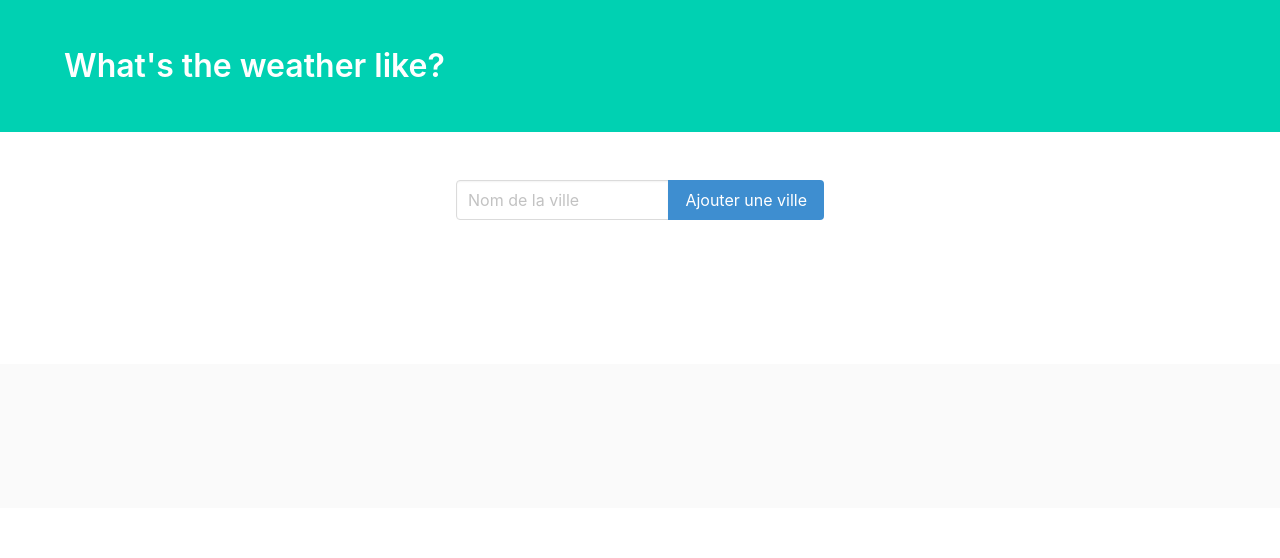
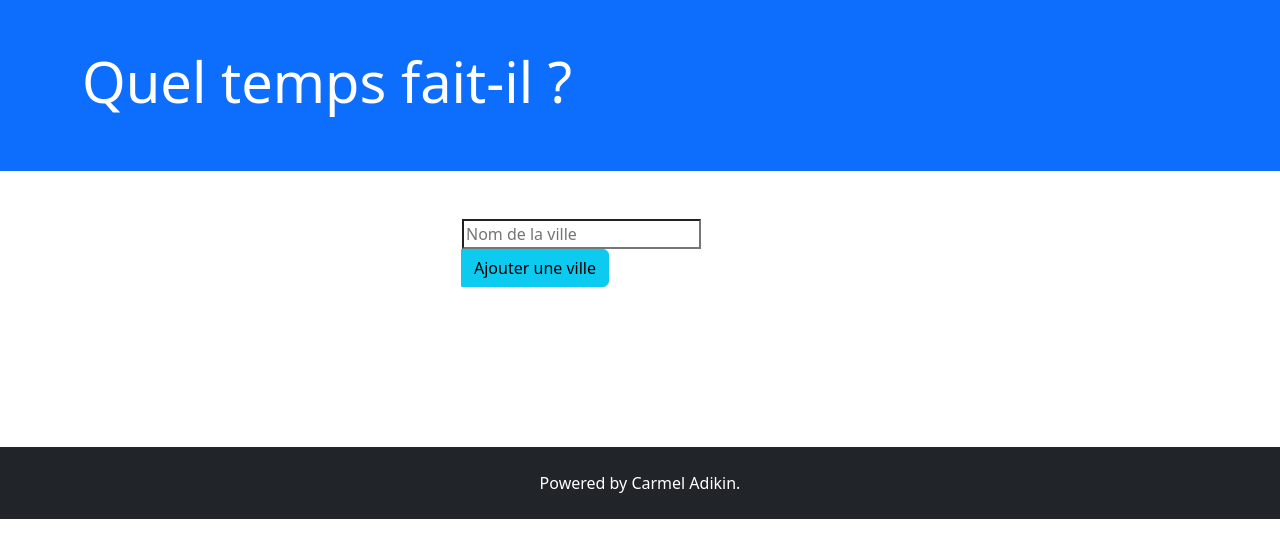
Before and after one commit to CarmelAdk/django-weather-app, a Django app: page / in a window 1280 px wide. Shown: the top 558 px of the page. Run offline with Django 4.2, Linux system fonts and the light colour scheme; data that the repository does not hold is empty; some libraries are stand-ins or nearby versions.

Commit message:
change the language of the content

```diff
--- a/weather/templates/weather/index.html
+++ b/weather/templates/weather/index.html
@@ -4,70 +4,60 @@
     <meta charset="UTF-8">
     <meta name="viewport" content="width=device-width, initial-scale=1.0">
     <meta http-equiv="X-UA-Compatible" content="ie=edge">
-    <title>What's the weather like?</title>
-    <link rel="stylesheet" href="https://cdnjs.cloudflare.com/ajax/libs/bulma/0.6.2/css/bulma.css" />
+    <title>Quel temps fait-il ?</title>
+    <link href="https://cdn.jsdelivr.net/npm/bootstrap@5.3.0-alpha1/dist/css/bootstrap.min.css" rel="stylesheet">
 </head>
 <body>
-    <section class="hero is-primary">
-        <div class="hero-body">
-            <div class="container">
-                <h1 class="title">
-                    What's the weather like?
-                </h1>
-            </div>
+    <header class="hero bg-primary">
+        <div class="container py-5">
+            <h1 class="display-4 text-white">
+                Quel temps fait-il ?
+            </h1>
         </div>
-    </section>
-    <section class="section">
+    </header>
+    <section class="py-5">
         <div class="container">
-            <div class="columns">
-                <div class="column is-offset-4 is-4">
+            <div class="row justify-content-center">
+                <div class="col-lg-4 col-md-6">
                     <form method="POST">
                         {% csrf_token %}
-                        <div class="field has-addons">
-                            <div class="control is-expanded">
-                                {{ form.name }}
-                            </div>
-                            <div class="control">
-                                <button class="button is-info">
-                                    Ajouter une ville
-                                </button>
-                            </div>
+                        <div class="input-group mb-3">
+                            {{ form.name }}
+                            <button class="btn btn-info" type="submit">Ajouter une ville</button>
                         </div>
                     </form>
                 </div>
             </div>
         </div>
     </section>
-    <section class="section">
+    <section class="py-5">
         <div class="container">
-            <div class="columns">
-                <div class="column is-offset-4 is-4">
+            <div class="row justify-content-center">
+                <div class="col-lg-4 col-md-6">
                     {% for weather in weather_data %}
-                    <div class="box">
-                        <article class="media">
-                            <div class="media-left">
-                                <figure class="image is-50x50">
-                                    <img src="http://openweathermap.org/img/w/{{ weather.icon }}.png" alt="Image">
-                                </figure>
+                    <div class="card mb-3">
+                        <div class="row g-0">
+                            <div class="col-md-4">
+                                <img src="http://openweathermap.org/img/w/{{ weather.icon }}.png" alt="Weather Icon" class="img-fluid">
                             </div>
-                            <div class="media-content">
-                                <div class="content">
-                                    <p>
-                                        <span class="title">{{ weather.city }}</span>
-                                        <br>
-                                        <span class="subtitle">{{ weather.temperature }}° C</span>
-                                        <br> {{ weather.description }}
-                                    </p>
+                            <div class="col-md-8">
+                                <div class="card-body">
+                                    <h5 class="card-title">{{ weather.city }}</h5>
+                                    <p class="card-text">{{ weather.temperature }}° C<br>{{ weather.description }}</p>
                                 </div>
                             </div>
-                        </article>
+                        </div>
                     </div>
                     {% endfor %}
                 </div>
             </div>
         </div>
     </section>
-    <footer class="footer">
+    <footer class="footer bg-dark text-white text-center py-4">
+        Powered by Carmel Adikin.
     </footer>
+
+    <script src="https://cdn.jsdelivr.net/npm/@popperjs/core@2.11.6/dist/umd/popper.min.js"></script>
+    <script src="https://cdn.jsdelivr.net/npm/bootstrap@5.3.0-alpha1/dist/js/bootstrap.min.js"></script>
 </body>
 </html>
```
